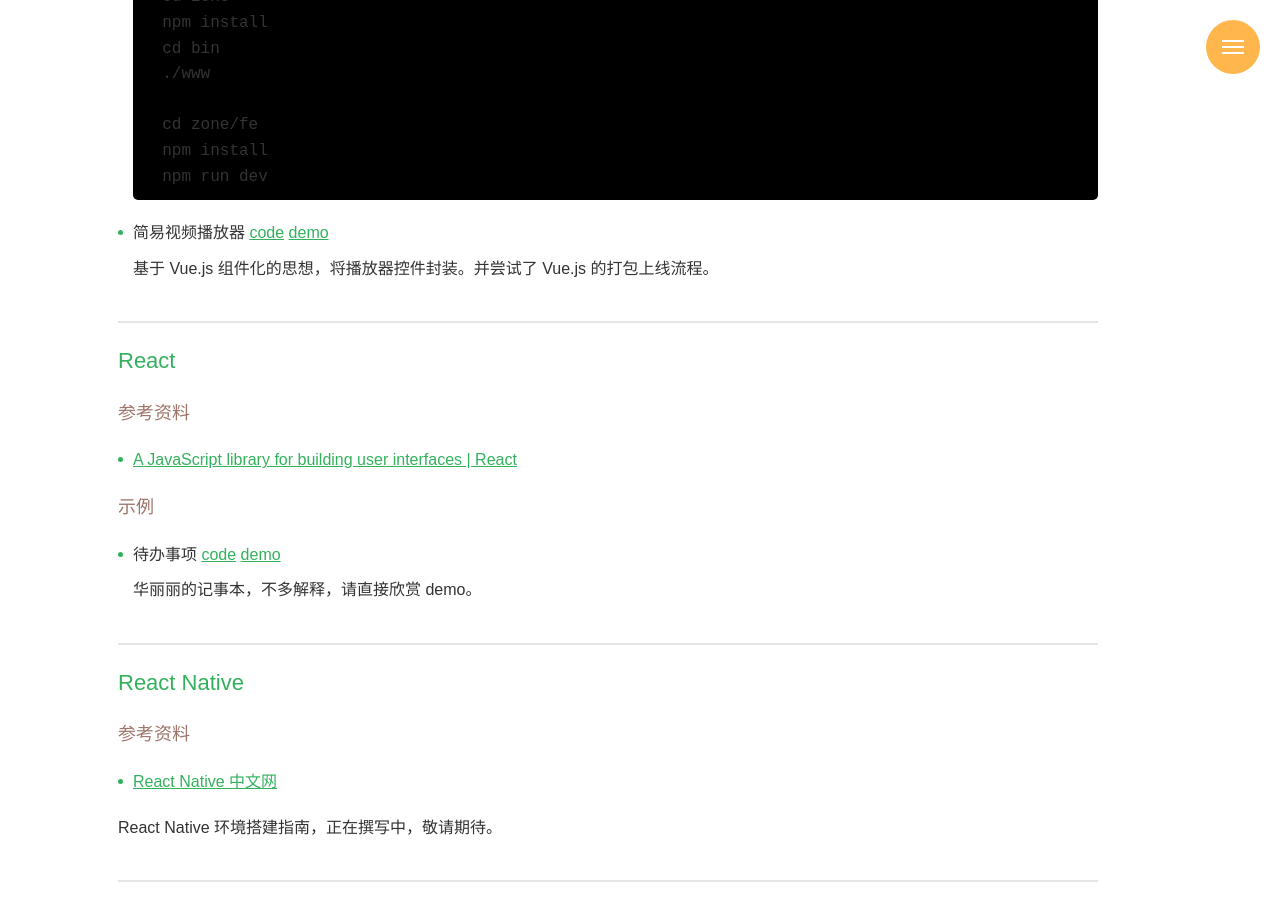
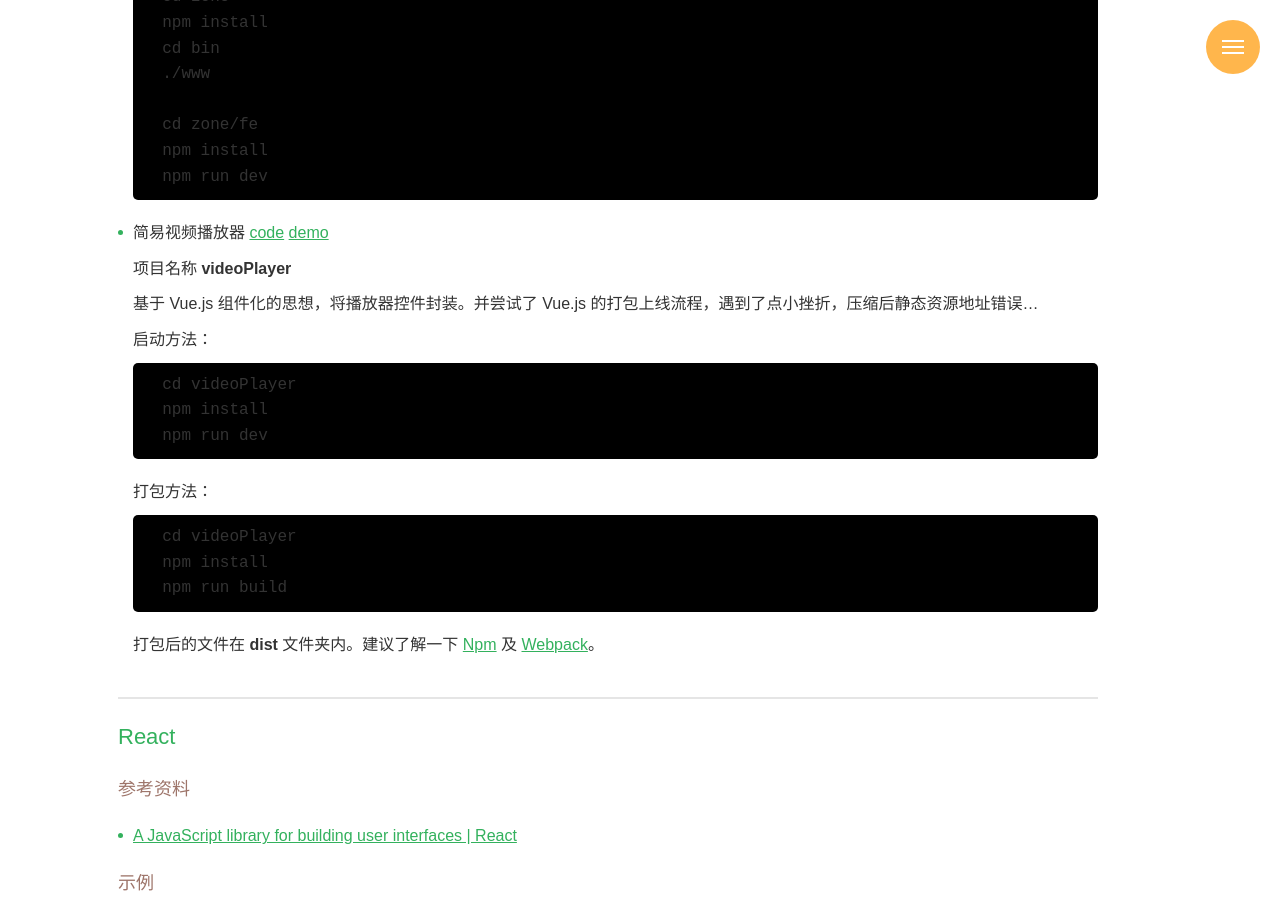
Before and after one commit to sunmengyuan/sunmengyuan.github.io, a Jekyll site: the page built from website/_posts/2017-06-08-frontend.md, in a window 1280 px wide and 900 px high, scrolled down 3237 px. Built offline with Jekyll 4.4.1, drawn with Linux system fonts in a browser that asks for light colours; nearby versions of some CDN libraries; comment, search, counter and statistics services are not loaded.

Commit message:
video 说明

````diff
--- a/website/_posts/2017-06-08-frontend.md
+++ b/website/_posts/2017-06-08-frontend.md
@@ -123,7 +123,27 @@ thumb: "http://oij8a9ql4.bkt.clouddn.com/default-fe.jpg"
 
 + 简易视频播放器 [code](https://github.com/sunmengyuan/note/tree/master/vue/videoPlayer) [demo](https://sunmengyuan.github.io/demos/vue/videoPlayer)
 
-    基于 Vue.js 组件化的思想，将播放器控件封装。并尝试了 Vue.js 的打包上线流程。
+    项目名称 __videoPlayer__
+
+    基于 Vue.js 组件化的思想，将播放器控件封装。并尝试了 Vue.js 的打包上线流程，遇到了点小挫折，压缩后静态资源地址错误...
+
+    启动方法：
+
+    ```bash
+    cd videoPlayer
+    npm install
+    npm run dev
+    ```
+
+    打包方法：
+
+    ```bash
+    cd videoPlayer
+    npm install
+    npm run build
+    ```
+
+    打包后的文件在 __dist__ 文件夹内。建议了解一下 [Npm](https://www.npmjs.com/) 及 [Webpack](https://webpack.github.io/docs/)。
 
 *****
 
````
Also changed, not shown: garden/2017/06/08/frontend.html (+21 -1 lines).
